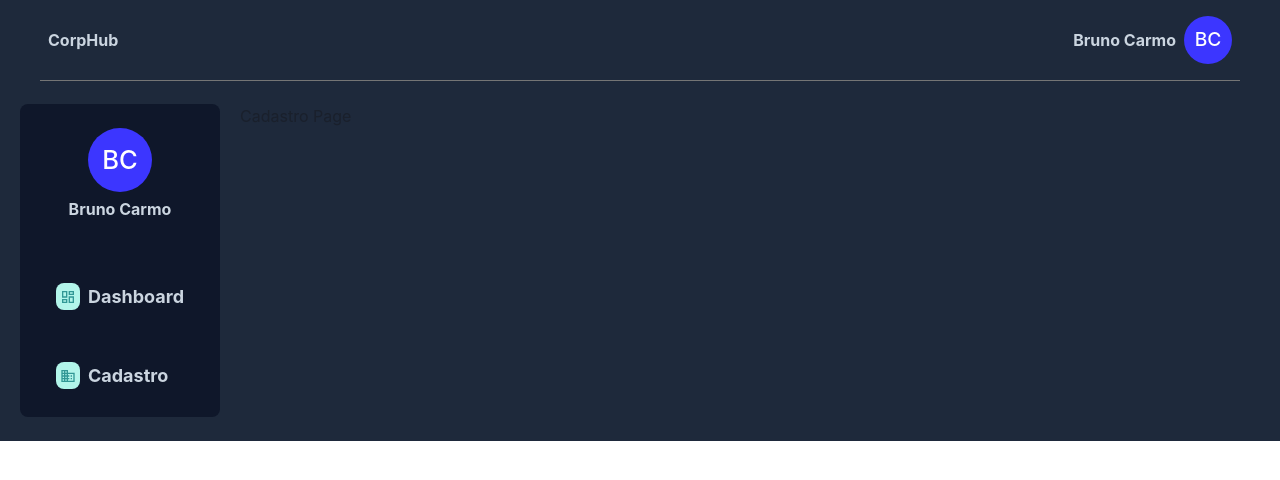
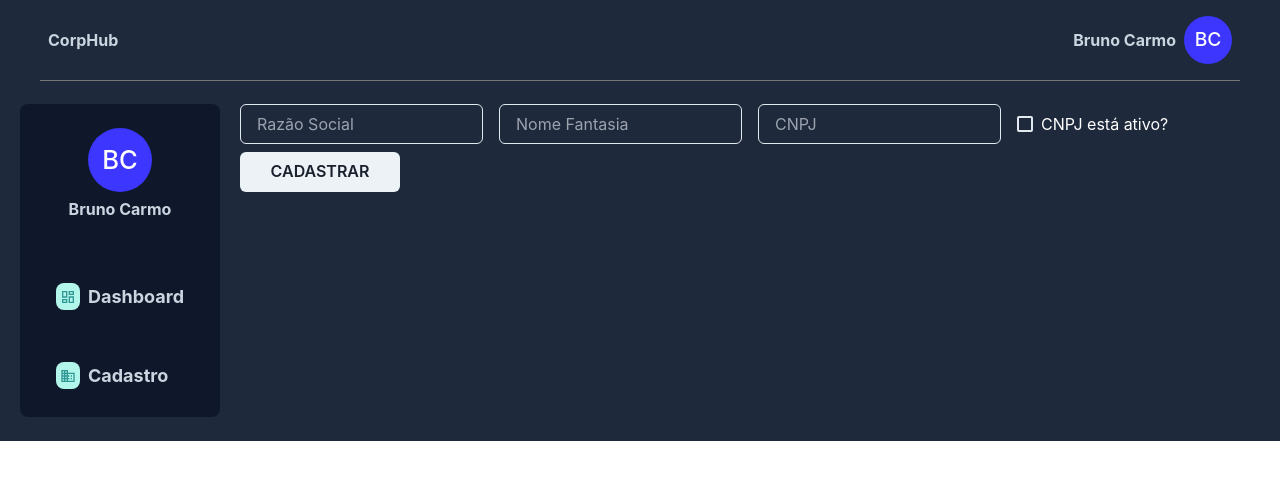
Before and after one commit to BrunoReCarmo/Crud-Energizou, a React (Create React App) app in the folder client/: page /cadastro in a window 1280 px wide. Shown: the top 480 px of the page. Built offline with nearby package versions, Linux system fonts and the light colour scheme.

Commit message:
Frontend: Cadastro de novas empresas (#25)

```diff
--- a/client/package.json
+++ b/client/package.json
@@ -14,6 +14,7 @@
     "react": "^18.2.0",
     "react-dom": "^18.2.0",
     "react-icons": "^4.11.0",
+    "react-input-mask": "^2.0.4",
     "react-router-dom": "^6.18.0",
     "react-scripts": "5.0.1",
     "sass": "^1.69.5",
--- /dev/null
+++ b/client/src/components/cadastro/FormsNewData.jsx
@@ -0,0 +1,97 @@
+import React, { useState } from "react";
+import { routes } from "../../api";
+import { SimpleGrid, Input, Checkbox, Button } from "@chakra-ui/react";
+import InputMask from "react-input-mask";
+
+function Forms() {
+  const [empresaCPNJ, setEmpresaCPNJ] = useState("");
+  const [razaoSocial, setRazaoSocial] = useState("");
+  const [nomeFantasia, setNomeFantasia] = useState("");
+  const [status, setStatus] = useState("0");
+
+  const addEmpresasUrl = routes.empresas.add;
+
+  const handleNovoCadastro = () => {
+    const novosDados = {
+      cnpj: empresaCPNJ,
+      razao_social: razaoSocial,
+      nome_fantasia: nomeFantasia,
+      status,
+    };
+
+    fetch(addEmpresasUrl, {
+      method: "POST",
+      headers: {
+        "Content-Type": "application/json",
+      },
+      body: JSON.stringify(novosDados),
+    })
+      .then((response) => {
+        if (response.ok) {
+          alert("Empresa cadastrada com sucesso!");
+        } else {
+          console.error("Erro ao adicionar nova empresa:", response.statusText);
+          alert("Erro ao adicionar nova empresa.");
+        }
+      })
+      .catch((error) => {
+        console.error("Erro ao cadastrar nova empresa:", error);
+        alert(
+          "Erro ao cadastrar nova empresa. Por favor, tente novamente mais tarde."
+        );
+      });
+
+    setEmpresaCPNJ("");
+    setRazaoSocial("");
+    setNomeFantasia("");
+    setStatus("0");
+  };
+
+  return (
+    <>
+      <SimpleGrid
+        minChildWidth={230}
+        h="fit-content"
+        spacing="4"
+        className="text-white"
+      >
+        <Input
+          value={razaoSocial}
+          onChange={(e) => setRazaoSocial(e.target.value)}
+          placeholder="Razão Social"
+          label="Razao Social"
+          required
+        />
+        <Input
+          value={nomeFantasia}
+          onChange={(e) => setNomeFantasia(e.target.value)}
+          placeholder="Nome Fantasia"
+          label="Nome Fantasia"
+          required
+        />
+        <InputMask
+          mask="99.999.999/9999-99"
+          value={empresaCPNJ}
+          onChange={(e) => setEmpresaCPNJ(e.target.value)}
+          required
+        >
+          {(inputProps) => <Input {...inputProps} placeholder="CNPJ" />}
+        </InputMask>
+        <Checkbox
+          isChecked={status === 1}
+          onChange={(e) => setStatus(e.target.checked ? 1 : 0)}
+          align={"left"}
+        >
+          CNPJ está ativo?
+        </Checkbox>
+      </SimpleGrid>
+      <SimpleGrid py="2">
+        <Button w="40" onClick={handleNovoCadastro}>
+          CADASTRAR
+        </Button>
+      </SimpleGrid>
+    </>
+  );
+}
+
+export default Forms;
--- a/client/src/components/index.ts
+++ b/client/src/components/index.ts
@@ -6,6 +6,8 @@ import CardInfo from "./home/CardInfo";
 import TableList from "./home/TableList";
 import CardStats from "./home/CardStats";
 import CardGraphics from "./home/CardGraphics";
+//Cadastro
+import Forms from "./cadastro/FormsNewData";
 
 export {
     Sidebar,
@@ -15,5 +17,7 @@ export {
     CardInfo,
     TableList,
     CardStats,
-    CardGraphics
+    CardGraphics,
+    //Cadastro
+    Forms
 }
--- a/client/src/pages/Cadastro.jsx
+++ b/client/src/pages/Cadastro.jsx
@@ -1,9 +1,10 @@
-import React from 'react'
+import React from 'react';
+import { Forms } from '../components';
 
 function Cadastro() {
   return (
     <div>
-      <h1>Cadastro Page</h1>
+      <Forms/>
     </div>
   )
 }
```
Also changed, not shown: 1 other file (tests, documents, lock files or other folders).
